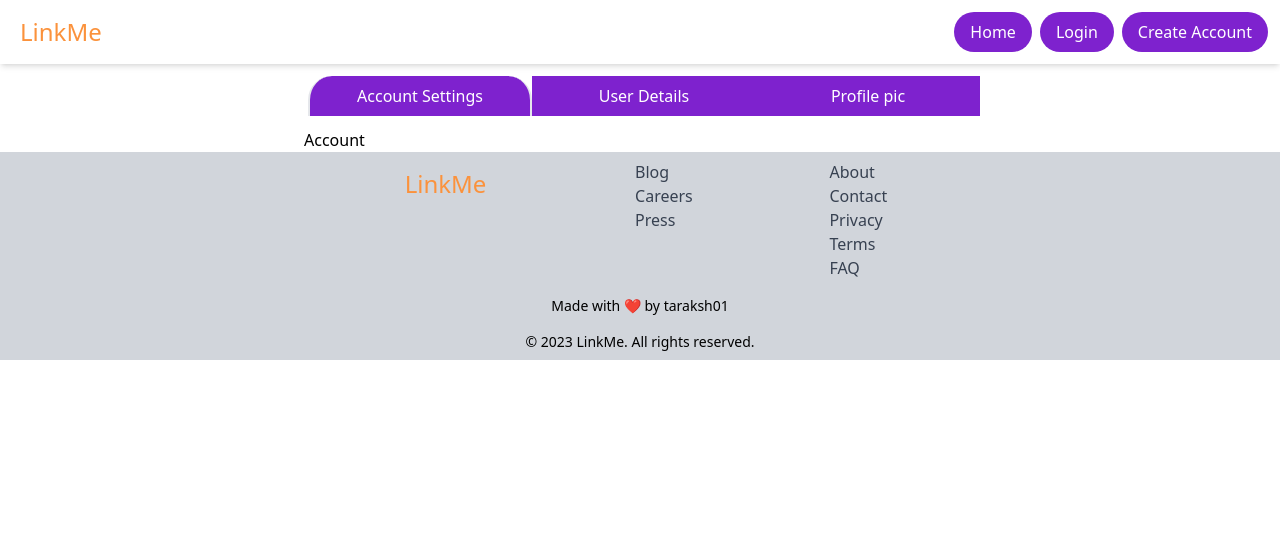
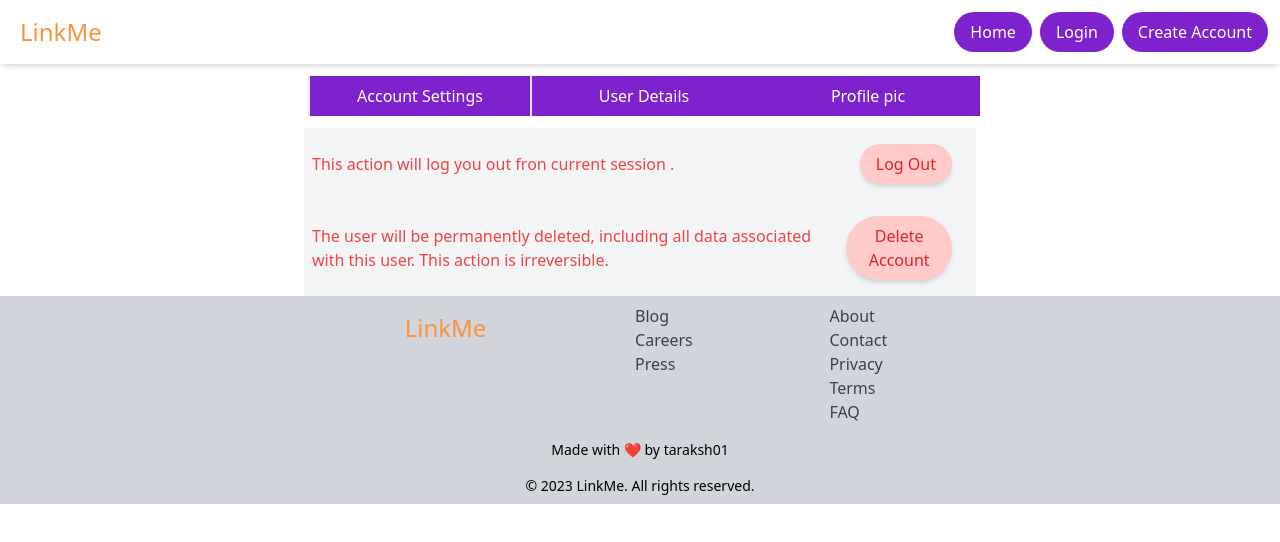
Before and after one commit to taraksh01/linkMe, a React (Vite) app: page /account/setting in a window 1280 px wide. Shown: the top 542 px of the page. Built offline with nearby package versions, Linux system fonts and the light colour scheme.

Commit message:
Added logout and delete account functionality

```diff
--- a/src/pages/AccountSettings.js
+++ b/src/pages/AccountSettings.js
@@ -1,15 +1,23 @@
 import { useEffect, useState } from "react";
-import { useSelector } from "react-redux";
+import { useDispatch, useSelector } from "react-redux";
 import userService from "../appwrite/userConfig";
 import Button from "../components/Button";
-import { Link } from "react-router-dom";
+import { Link, useNavigate } from "react-router-dom";
 import UpdateUserDetails from "./UpdateUserDetails";
 import UpdateProfilePic from "./UpdateProfilePic";
+import postService from "../appwrite/postConfig";
+import fileService from "../appwrite/fileConfig";
+import { Query } from "appwrite";
+import authService from "../appwrite/authConfig";
+import { logout as sliceLogout } from "../store/features/authSlice";
 
 const AccountSettings = () => {
   const user = useSelector((state) => state?.authSlice?.user);
   const [userDetails, setUserDetails] = useState({});
   const [tab, setTab] = useState("Account");
+
+  const dispatch = useDispatch();
+  const navigate = useNavigate();
 
   useEffect(() => {
     userService.getUser({ userId: user?.$id }).then((res) => {
@@ -17,15 +25,35 @@ const AccountSettings = () => {
     });
   }, [user]);
 
+  const deleteAccount = async () => {
+    await userService.deleteUser({ userId: user?.$id });
+    const allPostByUser = await postService.getAllPosts([
+      Query.equal("userId", user?.$id),
+    ]);
+    allPostByUser?.documents?.map((item) => postService?.deletePost(item?.$id));
+    await fileService.deleteFile(user?.$id);
+    await authService.blockAccount();
+    dispatch(sliceLogout());
+    navigate("/");
+  };
+
+  const logout = () => {
+    authService.logout().then((res) => {
+      if (res === "Logged out successfully") {
+        localStorage.clear();
+        dispatch(sliceLogout());
+        navigate("/");
+      }
+    });
+  };
+
   return (
     <div className="max-w-2xl mx-auto">
       <div className="w-full flex my-2">
         <Link className="w-full">
           <Button
             className={`${
-              tab === "Account"
-                ? "bg-purple-700 rounded-t-3xl border-x-2"
-                : "bg-purple-500"
+              tab === "Account" ? "bg-purple-700 border-x-2" : "bg-purple-500"
             } rounded-none w-full m-0 transition-all duration-300 hover:bg-purple-700`}
             onClick={() => setTab("Account")}
           >
@@ -36,7 +64,7 @@ const AccountSettings = () => {
           <Button
             className={`${
               tab === "User Details"
-                ? "bg-purple-700 rounded-t-3xl border-x-2"
+                ? "bg-purple-700 border-x-2"
                 : "bg-purple-500"
             } rounded-none w-full m-0 transition-all duration-300 hover:bg-purple-700`}
             onClick={() => setTab("User Details")}
@@ -48,7 +76,7 @@ const AccountSettings = () => {
           <Button
             className={`${
               tab === "Profile pic"
-                ? "bg-purple-700 rounded-t-3xl border-x-2"
+                ? "bg-purple-700 border-x-2"
                 : "bg-purple-500"
             } rounded-none w-full m-0 transition-all duration-300 hover:bg-purple-700`}
             onClick={() => setTab("Profile pic")}
@@ -57,8 +85,40 @@ const AccountSettings = () => {
           </Button>
         </Link>
       </div>
-      <div className={`${tab === "Account" ? "flex" : "hidden"}`}>
-        <h1>Account</h1>
+      <div
+        className={`${
+          tab === "Account" ? "flex" : "hidden"
+        } bg-gray-100 flex-col`}
+      >
+        <div className="flex justify-between items-center px-2 w-full">
+          <p className="text-red-500">
+            This action will log you out fron current session .
+          </p>
+          <Button
+            color="text-red-600"
+            bgColor="bg-red-200"
+            type="submit"
+            className="m-4 shadow-md hover:bg-red-300"
+            onClick={logout}
+          >
+            Log Out
+          </Button>
+        </div>
+        <div className="flex justify-between items-center px-2 w-full">
+          <p className="text-red-500">
+            The user will be permanently deleted, including all data associated
+            with this user. This action is irreversible.
+          </p>
+          <Button
+            type="submit"
+            onClick={deleteAccount}
+            color="text-red-600"
+            bgColor="bg-red-200"
+            className="m-4 shadow-md hover:bg-red-300"
+          >
+            Delete Account
+          </Button>
+        </div>
       </div>
       <div className={`flex ${tab === "User Details" ? "flex" : "hidden"}`}>
         <UpdateUserDetails
```
